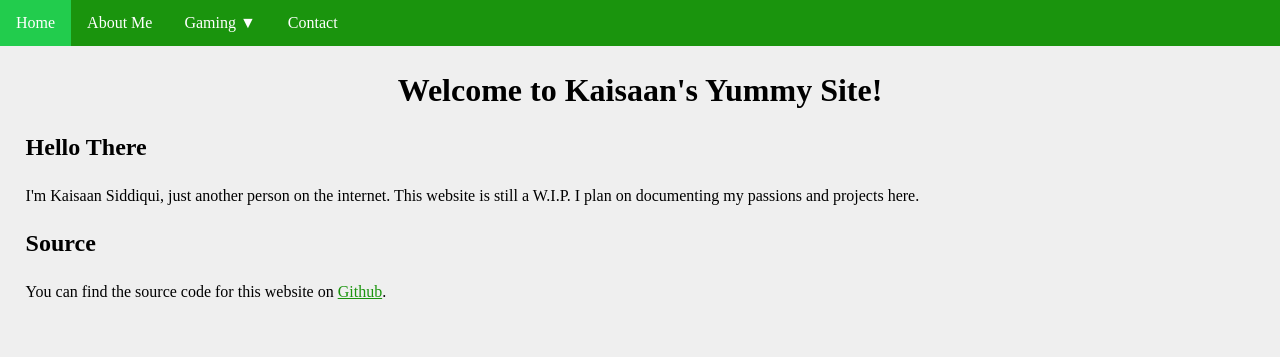
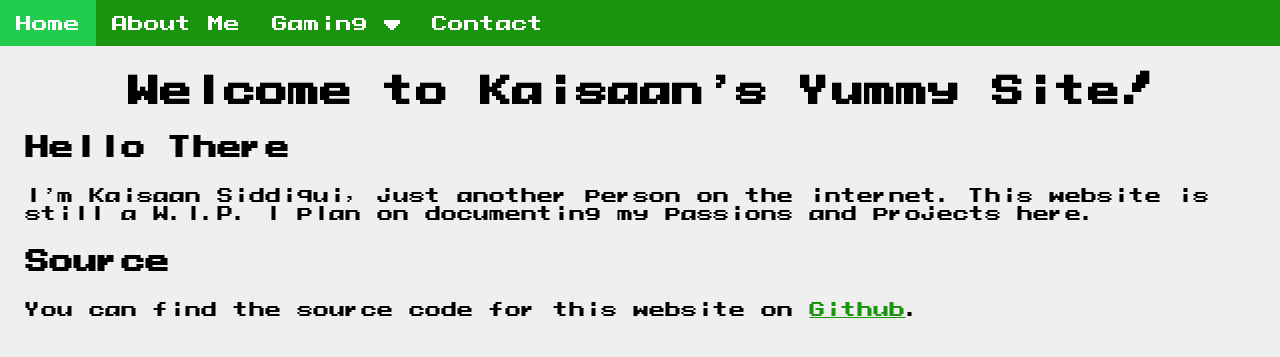
Before and after one commit to Kaisaan/kaisaan.github.io, a Jekyll site: the page built from index.html, in a window 1280 px wide. Shown: the top 357 px of the page. Built offline with Jekyll 4.4.1, drawn with Linux system fonts in a browser that asks for light colours; some web fonts are replaced.

Commit message:
Add font family

```diff
--- a/css/style.css
+++ b/css/style.css
@@ -19,6 +19,7 @@
 }
 
 body {
+    font-family: 'MMRock9';
     background-color: #EFEFEF;
     margin: 0;
     padding: 0;
```
